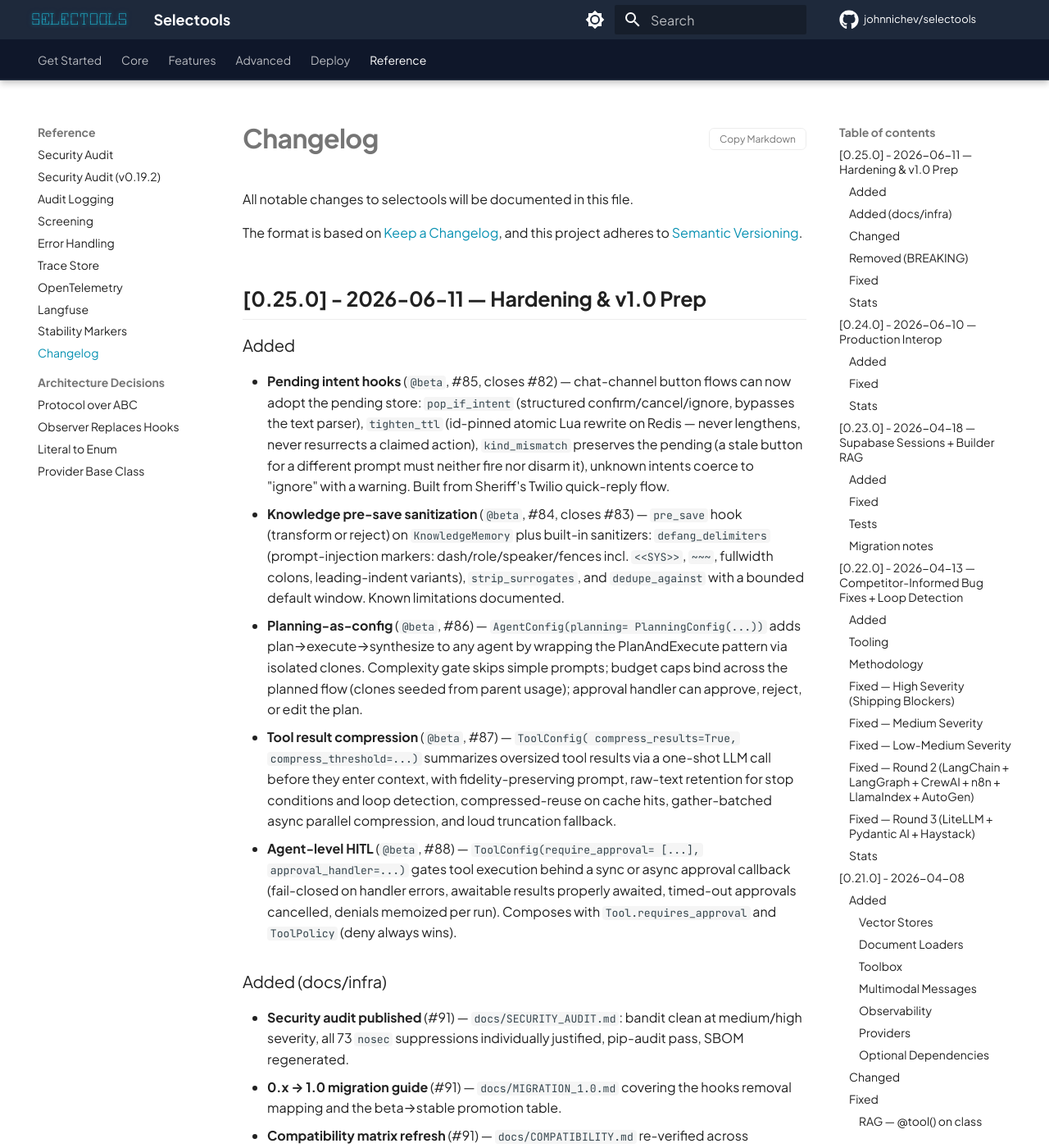
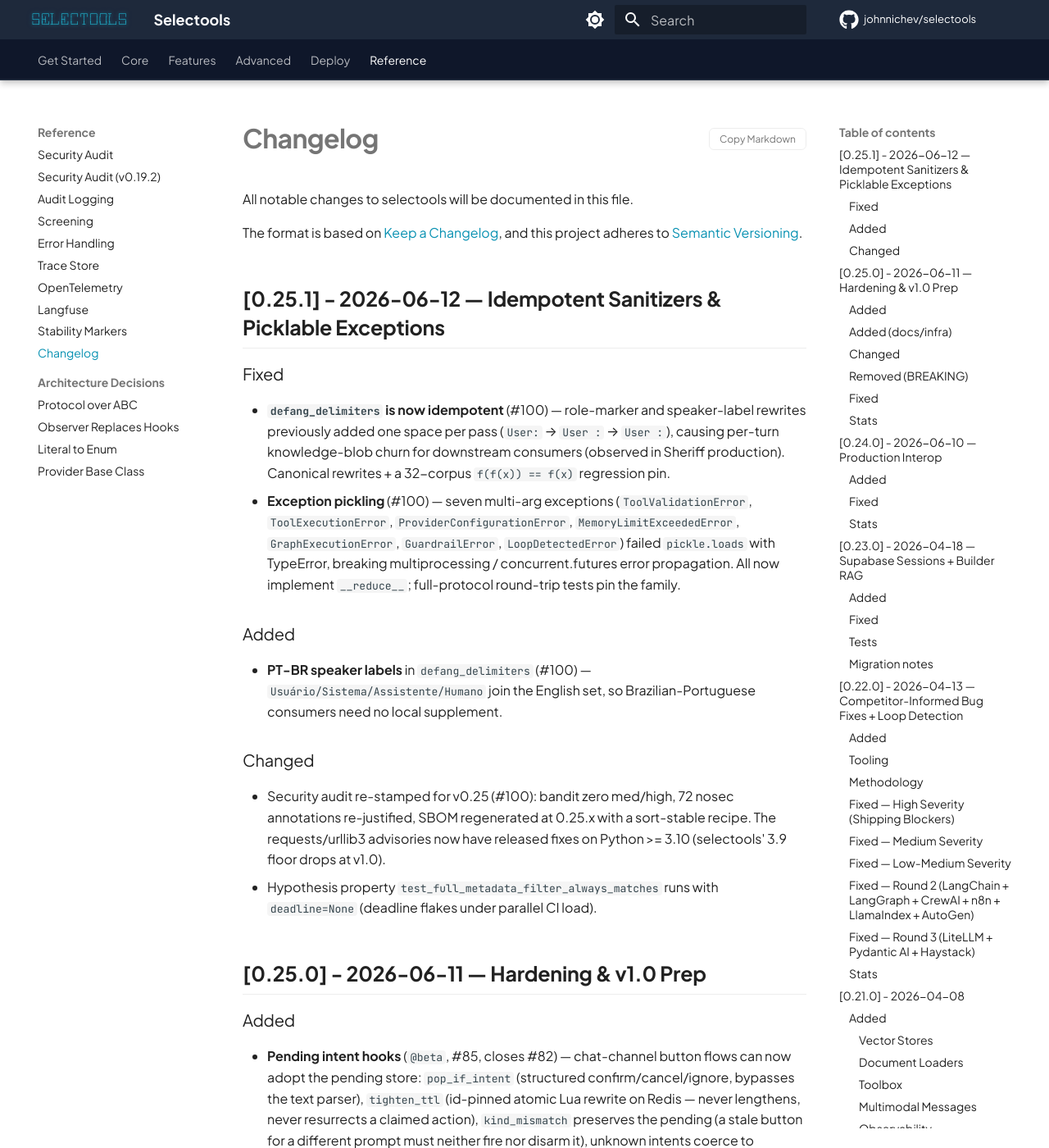
Before and after one commit to johnnichev/selectools, an MkDocs documentation site: the page built from docs/CHANGELOG.md, in a window 1280 px wide and 1400 px high. Shown: the whole window at 82% size. Built offline with MkDocs 1.6.1 and Material for MkDocs 9.7.7, drawn with Linux system fonts in a browser that asks for light colours; comment, search, counter and statistics services are not loaded; some of the changed text lies outside the part shown.

Commit message:
release: v0.25.1 — Idempotent Sanitizers & Picklable Exceptions (#101)

```diff
--- a/docs/CHANGELOG.md
+++ b/docs/CHANGELOG.md
@@ -4,6 +4,38 @@
 
 The format is based on [Keep a Changelog](https://keepachangelog.com/en/1.0.0/),
 and this project adheres to [Semantic Versioning](https://semver.org/spec/v2.0.0.html).
+
+## [0.25.1] - 2026-06-12 — Idempotent Sanitizers & Picklable Exceptions
+
+### Fixed
+
+- **`defang_delimiters` is now idempotent** (#100) — role-marker and
+  speaker-label rewrites previously added one space per pass
+  (`User:` → `User :` → `User  :`), causing per-turn knowledge-blob
+  churn for downstream consumers (observed in Sheriff production).
+  Canonical rewrites + a 32-corpus `f(f(x)) == f(x)` regression pin.
+- **Exception pickling** (#100) — seven multi-arg exceptions
+  (`ToolValidationError`, `ToolExecutionError`,
+  `ProviderConfigurationError`, `MemoryLimitExceededError`,
+  `GraphExecutionError`, `GuardrailError`, `LoopDetectedError`) failed
+  `pickle.loads` with TypeError, breaking multiprocessing /
+  concurrent.futures error propagation. All now implement
+  `__reduce__`; full-protocol round-trip tests pin the family.
+
+### Added
+
+- **PT-BR speaker labels** in `defang_delimiters` (#100) —
+  `Usuário/Sistema/Assistente/Humano` join the English set, so
+  Brazilian-Portuguese consumers need no local supplement.
+
+### Changed
+
+- Security audit re-stamped for v0.25 (#100): bandit zero med/high,
+  72 nosec annotations re-justified, SBOM regenerated at 0.25.x with a
+  sort-stable recipe. The requests/urllib3 advisories now have released
+  fixes on Python >= 3.10 (selectools' 3.9 floor drops at v1.0).
+- Hypothesis property `test_full_metadata_filter_always_matches` runs
+  with `deadline=None` (deadline flakes under parallel CI load).
 
 ## [0.25.0] - 2026-06-11 — Hardening & v1.0 Prep
 
--- a/pyproject.toml
+++ b/pyproject.toml
@@ -4,7 +4,7 @@
 
 [project]
 name = "selectools"
-version = "0.25.0"
+version = "0.25.1"
 description = "Production-ready Python framework for AI agents with multi-agent graphs, hybrid RAG, guardrails, audit logging, 50 evaluators, and a visual builder. Supports OpenAI, Anthropic, Gemini, Ollama. By NichevLabs."
 readme = "README.md"
 requires-python = ">=3.9"
--- a/src/selectools/__init__.py
+++ b/src/selectools/__init__.py
@@ -1,6 +1,6 @@
 """Public exports for the selectools package."""
 
-__version__ = "0.25.0"
+__version__ = "0.25.1"
 
 # Import submodules (lazy loading for optional dependencies)
 from . import embeddings, evals, guardrails, models, observe, patterns, rag, toolbox
```
Also changed, not shown: CHANGELOG.md (+32 -0 lines).
